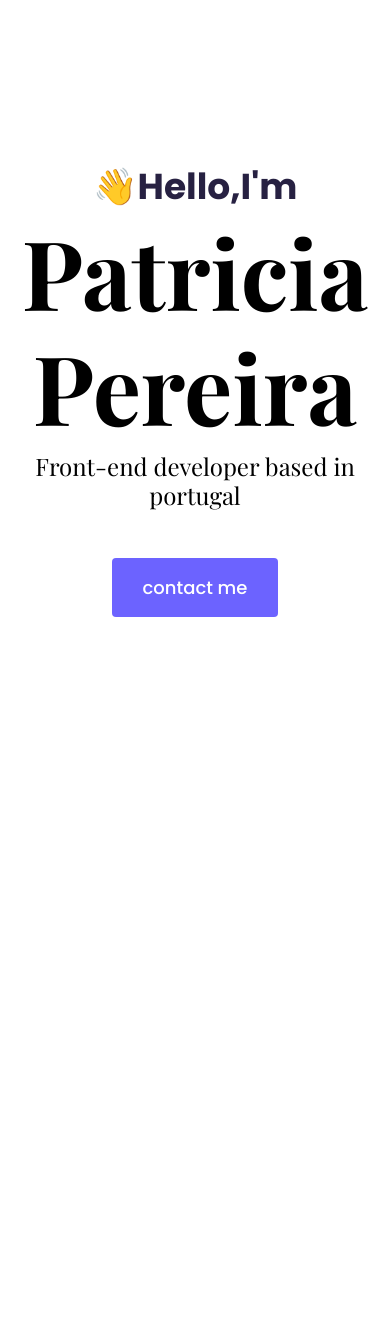
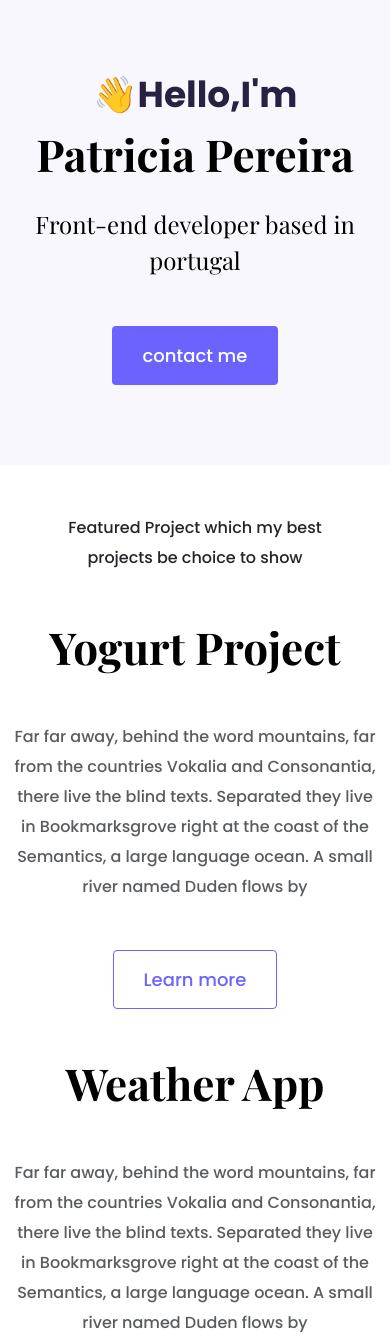
Before and after one commit to Mosoeunyane/portfolio-project-01, a plain HTML site: page index.html in a window 390 px wide. Shown: the top 1341 px of the page. Before the commit the page ends 844 px from the top, so only its background shows below. Drawn offline with nearby package versions, Linux system fonts and the light colour scheme; a web font is replaced by a local one.

Commit message:
just added images on my project

```diff
--- a/index.html
+++ b/index.html
@@ -37,5 +37,61 @@
   <a href="#"class="btn btn-branding">contact me</a>
    </div>
     </div>
+    <p class="text-center m-5">
+      Featured Project which my best projects be choice to show
+    </p>
+    <div class="container">
+      <div class="row mb-5">
+        <div class="col d-none d-lg-block">
+          <img src="images/yogurt.png" class="img-fluid" alt="" />
+        </div>
+        <div class="col">
+          <div class="project-desciption">
+            <h2 class="mb-5">Yogurt Project</h2>
+            <p class="mb-5 text-muted">
+              Far far away, behind the word mountains, far from the countries
+              Vokalia and Consonantia, there live the blind texts. Separated
+              they live in Bookmarksgrove right at the coast of the Semantics, a
+              large language ocean. A small river named Duden flows by
+            </p>
+            <a href="" class="btn btn-branding-outline"> Learn more </a>
+          </div>
+        </div>
+      </div>
+      <div class="row mb-5">
+        <div class="col">
+          <div class="project-desciption">
+            <h2 class="mb-5">Weather App</h2>
+            <p class="mb-5 text-muted">
+              Far far away, behind the word mountains, far from the countries
+              Vokalia and Consonantia, there live the blind texts. Separated
+              they live in Bookmarksgrove right at the coast of the Semantics, a
+              large language ocean. A small river named Duden flows by
+            </p>
+            <a href="" class="btn btn-branding-outline"> Learn more </a>
+          </div>
+        </div>
+        <div class="col d-none d-lg-block">
+          <img src="images/weather.png" class="img-fluid" alt="" />
+        </div>
+      </div>
+      <div class="row">
+        <div class="col d-none d-lg-block">
+          <img src="images/dictionary.png" class="img-fluid" alt="" />
+        </div>
+        <div class="col">
+          <div class="project-desciption">
+            <h2 class="mb-5">Dictionary App</h2>
+            <p class="mb-5 text-muted">
+              Far far away, behind the word mountains, far from the countries
+              Vokalia and Consonantia, there live the blind texts. Separated
+              they live in Bookmarksgrove right at the coast of the Semantics, a
+              large language ocean. A small river named Duden flows by
+            </p>
+            <a href="" class="btn btn-branding-outline"> Learn more </a>
+          </div>
+        </div>
+      </div>
+    </div>
   </body>
 </html>
--- a/scr/styles.css
+++ b/scr/styles.css
@@ -1,42 +1,60 @@
-:root{
-  --branding-color:#6c63ff;
-  --secondary-color:#f9f7fe;
-  --heading-font-family:"Playfair Display", serif;
-  --default-font-family:"Poppins", sans-serif;
+:root {
+  --branding-color: #6c63ff;
+  --secondary-color: #f9f7fe;
+  --heading-font-family: "Playfair Display", serif;
+  --default-font-family: "Poppins", sans-serif;
 }
-body{
+
+body {
   font-family: var(--default-font-family);
 }
-h1,h2,h3,h4,h5,h6 {
+
+h1,
+h2,
+h3,
+h4,
+h5,
+h6 {
   color: black;
   font-family: var(--heading-font-family);
   font-weight: bold;
 }
-h1{
+
+h1 {
   font-size: 96px;
+  line-height: 1.5;
 }
-P {
 
+h2 {
+  font-size: 64px;
+}
+
+p {
   font-weight: normal;
+  font-size: 16px;
+  line-height: 30px;
 }
-.hero{
-  background: var(--seconary-color);
+
+.hero {
+  background: var(--secondary-color);
   text-align: center;
-  padding: 160px 20px ;
+  padding: 160px 20px;
+}
 
-}
-.hero p{
+.hero p {
   font-size: 36px;
   font-weight: bold;
-  margin:0 ;
+  margin: 0;
   color: #272142;
 }
-.hero h2{
+
+.hero h2 {
   font-family: var(--heading-font-family);
-  font-weight:normal;
-  line height: 2;
+  font-weight: normal;
+  line-height: 1.5;
   font-size: 24px;
 }
+
 .btn-branding {
   background: var(--branding-color);
   border-radius: 4px;
@@ -45,3 +63,36 @@ P {
   line-height: 27px;
   padding: 15px 30px;
 }
+
+.btn-branding-outline {
+  color: var(--branding-color);
+  border: 1px solid var(--branding-color);
+  border-radius: 4px;
+  font-size: 18px;
+  line-height: 27px;
+  padding: 15px 30px;
+}
+
+.project-desciption {
+  padding: 120px 60px;
+}
+
+@media (max-width: 900px) {
+  h1 {
+    font-size: 44px;
+    line-height: 2;
+  }
+
+  h2 {
+    font-size: 44px;
+  }
+
+  .hero {
+    padding: 80px 20px;
+  }
+
+  .project-desciption {
+    padding: 0;
+    text-align: center;
+  }
+}
```
Also changed, not shown: images/dictionary.png (added), images/weather.png (added), images/yogurt.png (added).
